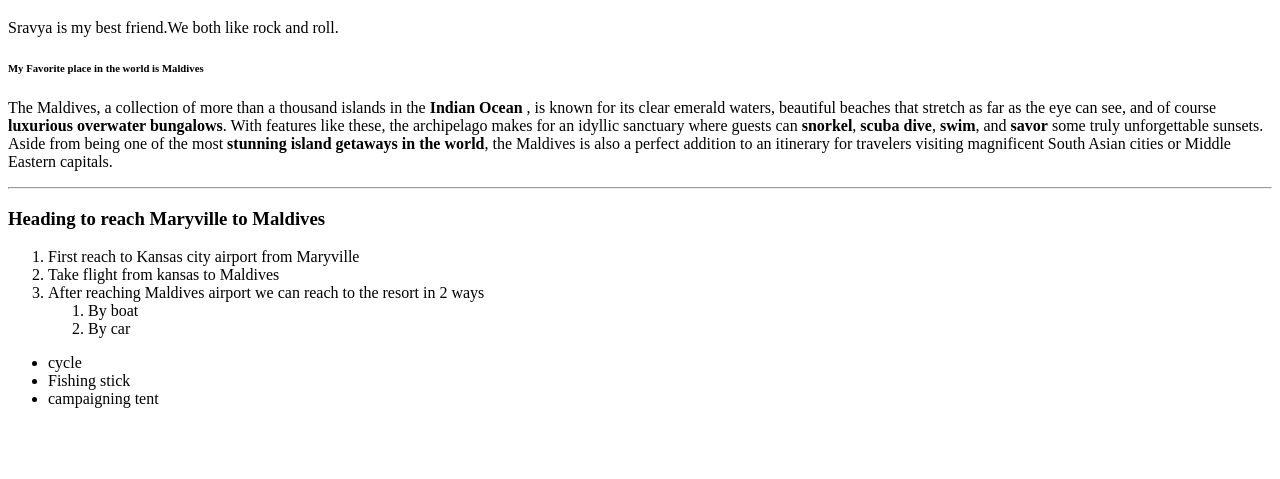
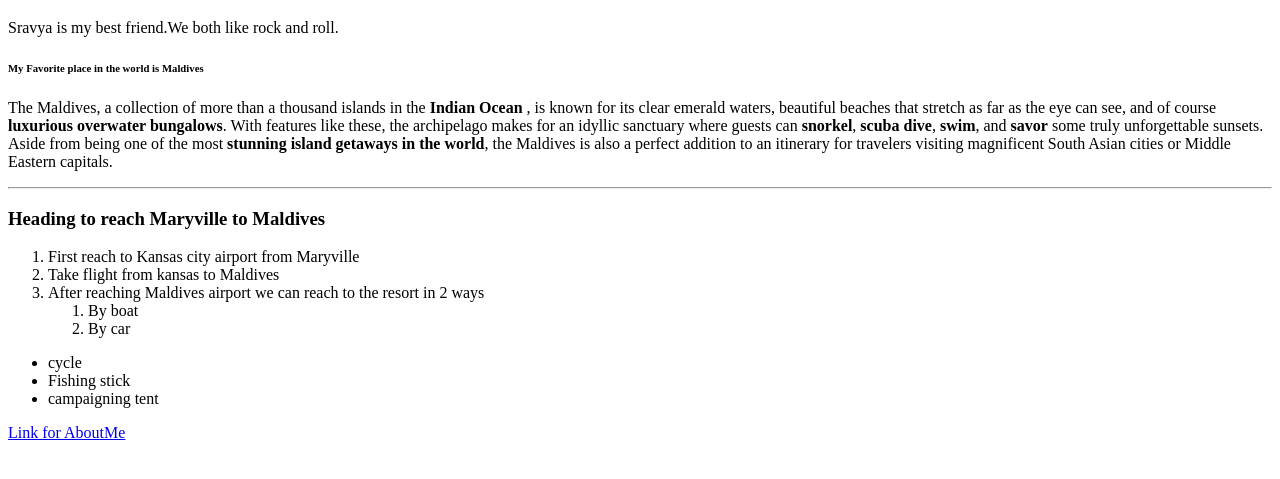
Before and after one commit to 44-563-WebApps-F21/webapps-f21-assignment-3-Anitha-Mukkapati, a plain HTML site: page index.html in a window 1280 px wide. Shown: the part 61-540 px from the top of the page. Drawn offline with Linux system fonts and the light colour scheme.

Commit message:
Added link for AboutMe.html in index.html

```diff
--- a/index.html
+++ b/index.html
@@ -35,4 +35,5 @@
       <li>campaigning tent</li>
   </ul>
 
+  <a href= AboutMe.html>Link for AboutMe</a>
 </html>
```
